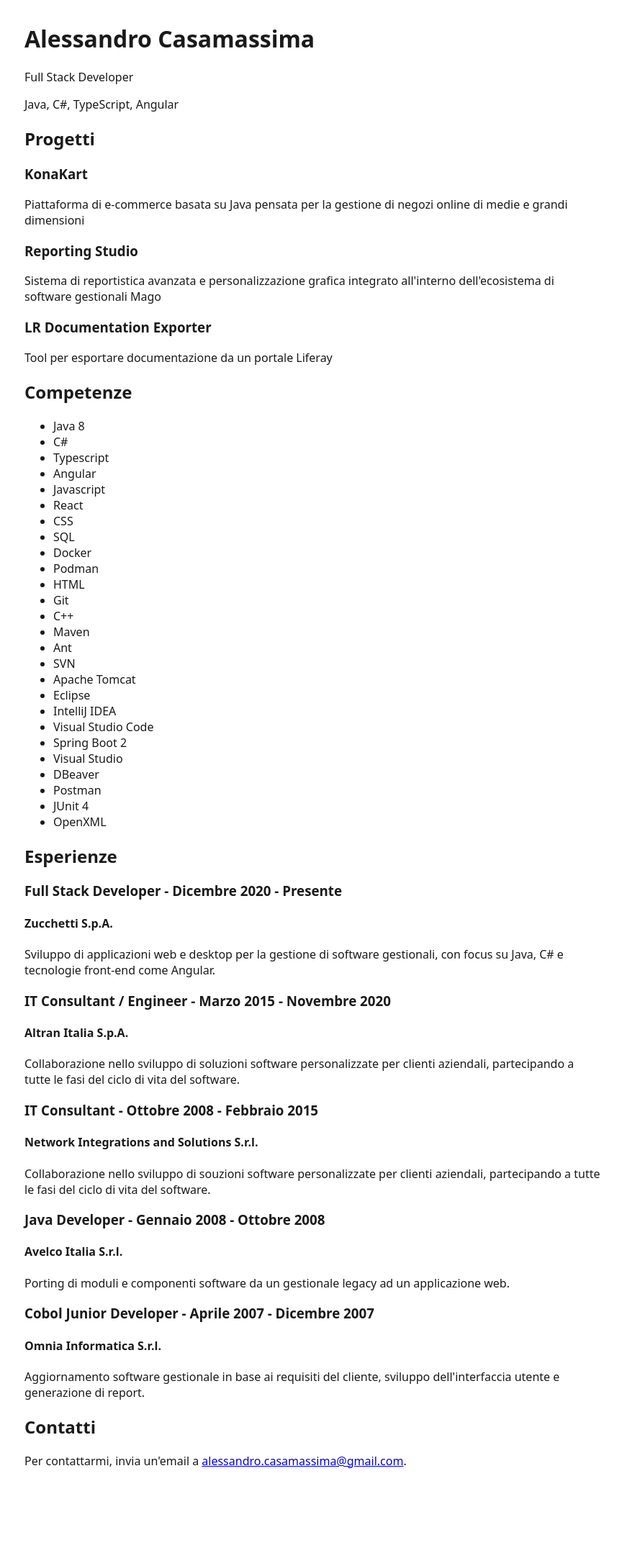
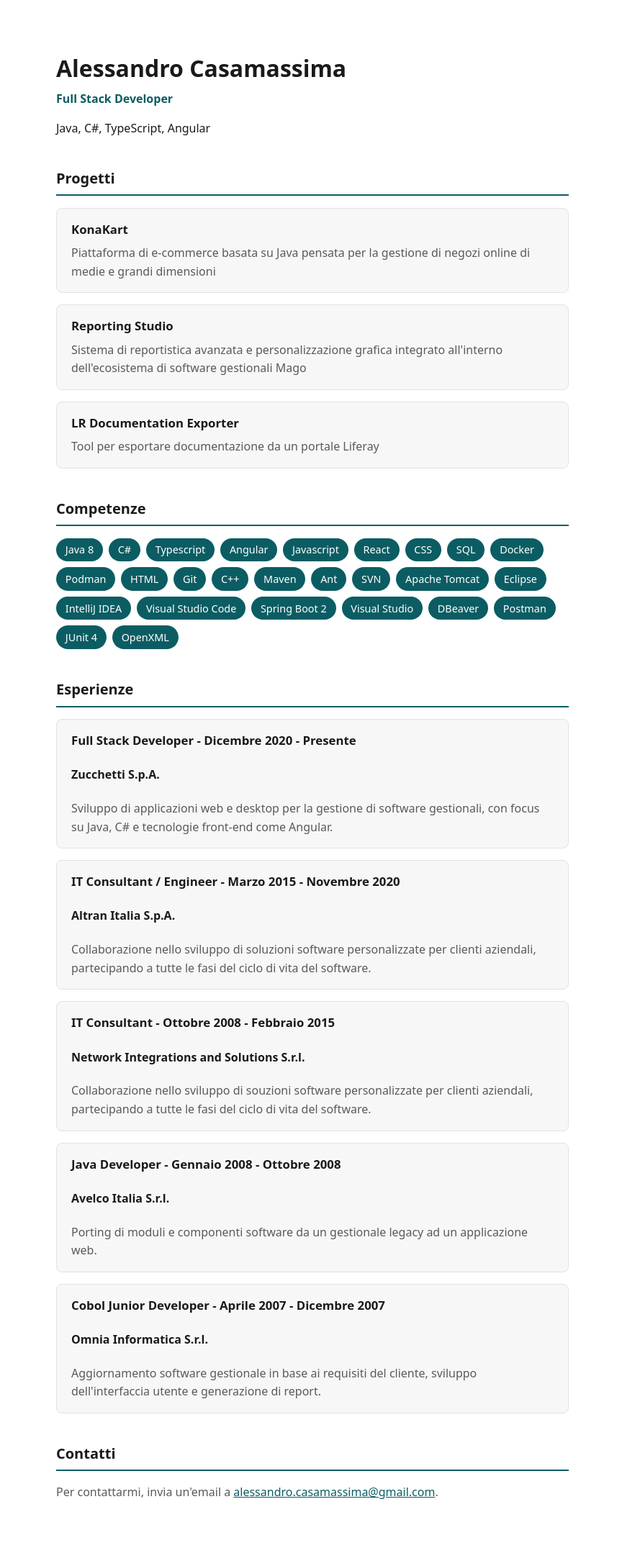
Before and after one commit to ecbuilder-dev/portfolio-website, a Flask app: page / in a window 1280 px wide. Shown: the whole page at 72% size, without its empty margins (206-1070 px from the left). Before the commit the page ends 2040 px from the top, so only its background shows below. Run offline with Flask 3, Linux system fonts and the light colour scheme.

Commit message:
style: applies basic CSS styling to the site

```diff
--- a/src/static/style.css
+++ b/src/static/style.css
@@ -1,7 +1,81 @@
+:root {
+    --color-text: #1a1a1a;
+    --color-muted: #5a5a5a;
+    --color-accent: #0b5d63;
+    --color-bg: #ffffff;
+    --color-card-bg: #f7f7f7;
+    --color-border: #e2e2e2;
+}
+
+* {
+    box-sizing: border-box;
+}
+
 body {
-    font-family: system-ui, sans-serif;
-    max-width: 800px;
-    margin: 2rem auto;
-    padding: 0 1rem;
-    color: #1a1a1a;
+    font-family: system-ui, -apple-system, "Segoe UI", sans-serif;
+    max-width: 760px;
+    margin: 0 auto;
+    padding: 3rem 1.5rem;
+    color: var(--color-text);
+    background: var(--color-bg);
+    line-height: 1.6;
 }
+
+h1 {
+    font-size: 2rem;
+    margin-bottom: 0.25rem;
+}
+
+h1 + p {
+    color: var(--color-accent);
+    font-weight: 600;
+    margin-top: 0;
+}
+
+h2 {
+    font-size: 1.25rem;
+    border-bottom: 2px solid var(--color-accent);
+    padding-bottom: 0.4rem;
+    margin-top: 2.5rem;
+}
+
+section p {
+    color: var(--color-muted);
+}
+
+article {
+    background: var(--color-card-bg);
+    border: 1px solid var(--color-border);
+    border-radius: 8px;
+    padding: 1rem 1.25rem;
+    margin-bottom: 1rem;
+}
+
+article h3 {
+    margin: 0 0 0.4rem 0;
+    font-size: 1.05rem;
+}
+
+article p {
+    margin: 0;
+}
+
+ul {
+    list-style: none;
+    padding: 0;
+    display: flex;
+    flex-wrap: wrap;
+    gap: 0.5rem;
+}
+
+ul li {
+    background: var(--color-accent);
+    color: white;
+    padding: 0.3rem 0.8rem;
+    border-radius: 999px;
+    font-size: 0.9rem;
+}
+
+a {
+    color: var(--color-accent);
+}
```
